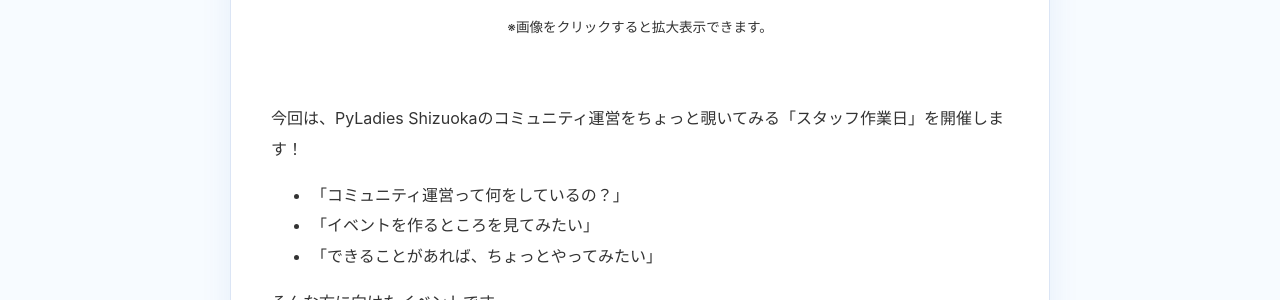
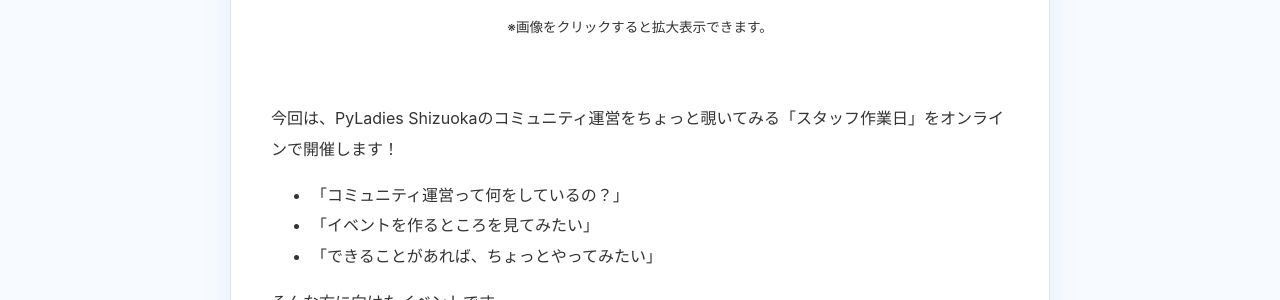
Before and after one commit to PyLadiesShizuoka/pyladiesshizuoka.github.io, a Jekyll site: the page built from _posts/2026-10-13-connpass-thirdevent.md, in a window 1280 px wide and 900 px high, scrolled down 521 px. Shown: the part 152-452 px from the top of the window. Built offline with Jekyll 4.4.1, drawn with Linux system fonts in a browser that asks for light colours.

Commit message:
Update 2026-10-13-connpass-thirdevent.md

```diff
--- a/_posts/2026-10-13-connpass-thirdevent.md
+++ b/_posts/2026-10-13-connpass-thirdevent.md
@@ -9,7 +9,7 @@ connpassにて、3回目のイベントとなる「[PyLadies Shizuoka Meetup #3
 <p style="text-align: center; font-size: 0.85em;">※画像をクリックすると拡大表示できます。</p>
 <br>
 
-今回は、PyLadies Shizuokaのコミュニティ運営をちょっと覗いてみる「スタッフ作業日」を開催します！
+今回は、PyLadies Shizuokaのコミュニティ運営をちょっと覗いてみる「スタッフ作業日」をオンラインで開催します！
 
 - 「コミュニティ運営って何をしているの？」
 - 「イベントを作るところを見てみたい」
```
